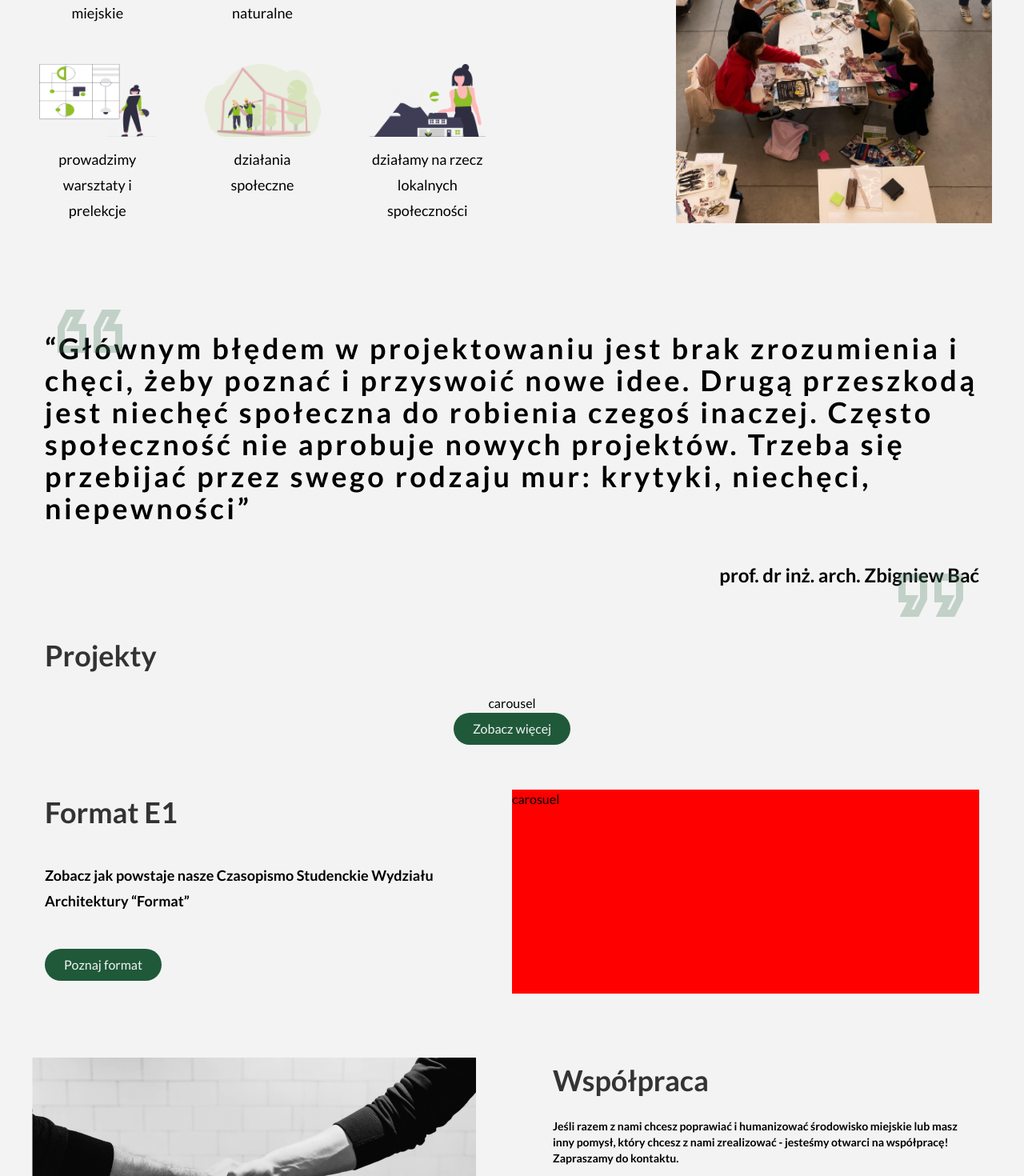
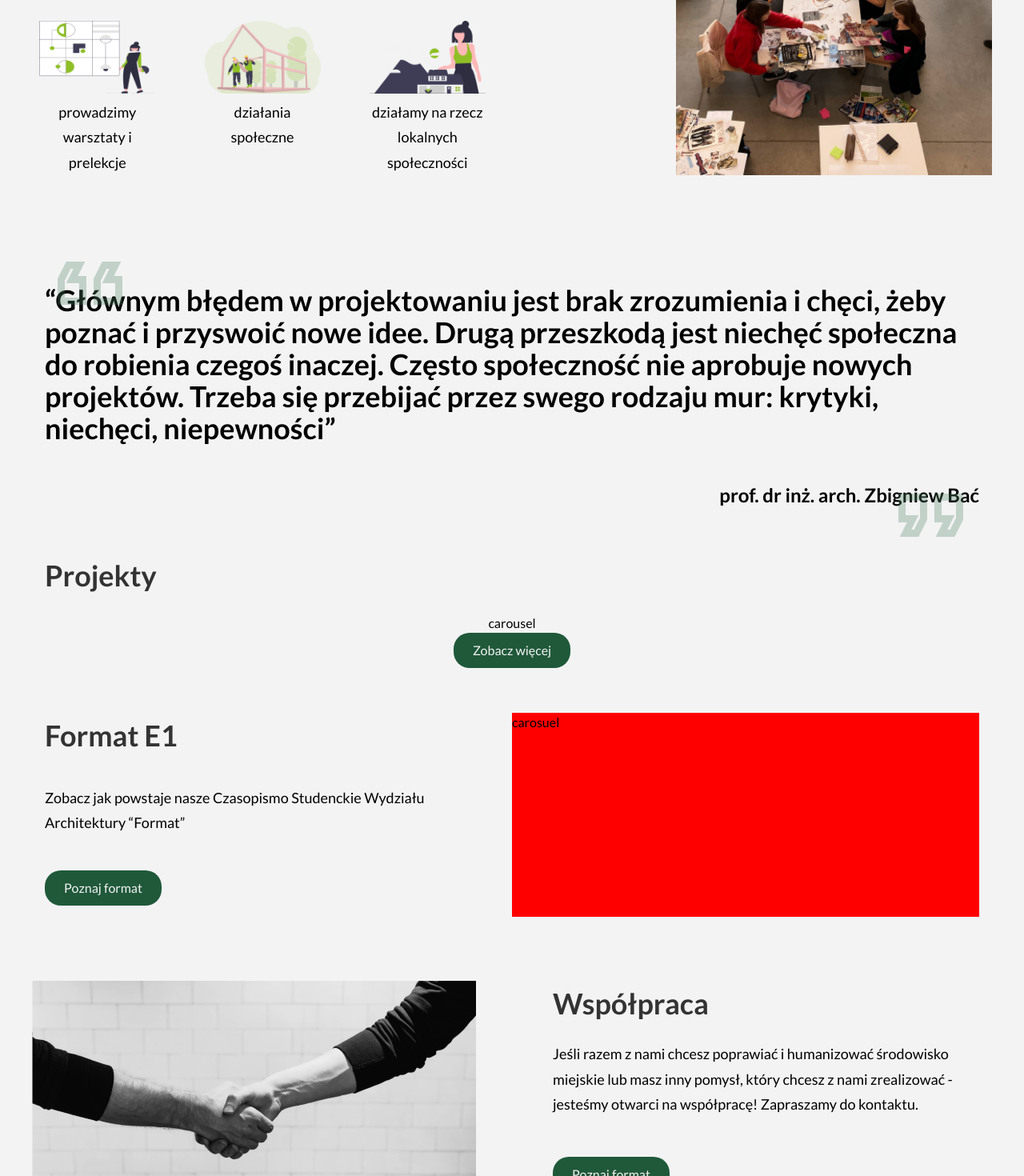
Before and after one commit to CodersCrew/hsm-website, a Next.js app: page / in a window 1280 px wide. Shown: the part 1320-2790 px from the top of the page at 80% size. Built offline with nearby package versions, Linux system fonts and the light colour scheme.

Commit message:
Home Page texts updated according to figma

```diff
--- a/src/components/Paragraph/Paragraph.tsx
+++ b/src/components/Paragraph/Paragraph.tsx
@@ -2,8 +2,12 @@ import { FC, PropsWithChildren } from 'react';
 
 import { ParagraphClasses, ParagraphProps } from './Paragraph.utils';
 
-export const Paragraph: FC<PropsWithChildren<ParagraphProps>> = ({ size, children }) => {
+export const Paragraph: FC<PropsWithChildren<ParagraphProps>> = ({ size, children, ...restProps }) => {
   const pClasses = ParagraphClasses[size];
 
-  return <p className={pClasses}>{children}</p>;
+  return (
+    <p {...restProps} className={`${pClasses}${restProps.className}` }>
+      {children}
+    </p>
+  );
 };
--- a/src/components/Paragraph/Paragraph.utils.ts
+++ b/src/components/Paragraph/Paragraph.utils.ts
@@ -7,7 +7,7 @@ type PSizeVariant = (typeof pSizes)[number];
 export type ParagraphProps = { size: PSizeVariant } & HTMLAttributes<HTMLParagraphElement>;
 
 export const ParagraphClasses: { [key in PSizeVariant]: string } = {
-  large: 'text-S_regular  leading-S_regular',
-  regular: 'text-M_regular  leading-M_regular',
-  small: 'text-L_regular  leading-L_regular',
+  large: 'text-L_regular font-normal  leading-L_regular',
+  regular: 'text-M_regular font-normal leading-M_regular',
+  small: 'text-S_regular font-normal leading-S_regular',
 };
--- a/src/containers/HomePage/FormatE1/FormatE1.tsx
+++ b/src/containers/HomePage/FormatE1/FormatE1.tsx
@@ -1,17 +1,21 @@
 import { Button } from '@/components';
+import { Paragraph } from '@/components/Paragraph/Paragraph';
 
 export const FormatE1 = () => (
   <section className="mx-auto my-14 max-w-[1200px]">
     <div className="mx-4 grid md:grid-cols-2 lg:mx-14 xl:mx-4">
-      <h2 className="self-start pb-5 text-[28px] font-semibold text-neutral/90 md:text-[36px]">Format E1</h2>
-      <p className="self-start text-base leading-8 md:col-start-1 lg:pr-20 lg:text-[18px]">
+      <h2 className="self-start pb-5 text-neutral/90">Format E1</h2>
+      <Paragraph size="large" className="self-start md:col-start-1 lg:pr-20 ">
         Zobacz jak powstaje nasze Czasopismo Studenckie Wydziału Architektury “Format”
-      </p>
+      </Paragraph>
       <div className="h-[255px]  bg-[red] md:order-1 md:col-start-2 md:row-span-2 md:row-start-1 md:row-end-4">
         carosuel
       </div>
       <div className="mt-7 place-self-center md:place-self-start">
-        <Button kind="primary">Poznaj format</Button>
+        <Button kind="primary">
+          {' '}
+          <Paragraph size="regular">Poznaj format</Paragraph>
+        </Button>
       </div>
     </div>
   </section>
--- a/src/containers/HomePage/Partnership/Partnership.tsx
+++ b/src/containers/HomePage/Partnership/Partnership.tsx
@@ -34,7 +34,7 @@ export const Partnership = () => (
     </div>
 
     <div className="mt-10 flex flex-col px-4 lg:px-14 xl:px-0">
-      <h2 className="mt-6 pb-5 text-[28px] font-semibold text-neutral/90 md:text-[36px]">Współpracowali z nami</h2>
+      <h2 className="mt-6 pb-5 text-neutral/90 ">Współpracowali z nami</h2>
       <div className="mb-10 flex justify-between">
         <Image src={Rectangle} width={64} height={64} alt="rectangle" />
         <Image src={Rectangle} width={64} height={64} alt="rectangle" />
--- a/src/containers/HomePage/Projects/Projects.tsx
+++ b/src/containers/HomePage/Projects/Projects.tsx
@@ -1,13 +1,14 @@
 import { Button } from '@/components';
+import { Paragraph } from '@/components/Paragraph/Paragraph';
 
 export const Projects = () => (
   <section className="mx-auto mt-14 max-w-[1200px]">
     <div className="mx-4 flex flex-col items-center justify-center lg:mx-14 xl:mx-4">
-      <h2 className="self-start pb-5 text-[28px] font-semibold text-neutral/90 md:text-[36px] ">Projekty</h2>
+      <h2 className="self-start pb-5  text-neutral/90 ">Projekty</h2>
       <div>carousel</div>
 
       <Button kind="primary" className="">
-        Zobacz więcej
+        <Paragraph size="regular">Zobacz więcej</Paragraph>
       </Button>
     </div>
   </section>
--- a/src/containers/HomePage/WhoWeAre/ImagesContainer.tsx
+++ b/src/containers/HomePage/WhoWeAre/ImagesContainer.tsx
@@ -1,4 +1,6 @@
 import Image, { StaticImageData } from 'next/image';
+
+import { Paragraph } from '@/components/Paragraph/Paragraph';
 
 type ImageContainerProps = {
   src: StaticImageData;
@@ -7,9 +9,11 @@ type ImageContainerProps = {
 };
 
 const ImagesContainer = ({ src, altSrc, content }: ImageContainerProps) => (
-  <div className="flex max-w-[145px] flex-col">
+  <div className="flex max-w-[145px] flex-col gap-2">
     <Image src={src} alt={altSrc} height={100} width={160} />
-    <p className="mt-3 text-center text-L_regular font-normal leading-L_regular">{content}</p>
+    <Paragraph size="large" className="mt-3 text-center">
+      {content}
+    </Paragraph>
   </div>
 );
 
--- a/src/containers/HomePage/WhoWeAre/WhoWeAre.tsx
+++ b/src/containers/HomePage/WhoWeAre/WhoWeAre.tsx
@@ -1,4 +1,6 @@
 import Image from 'next/image';
+
+import { Paragraph } from '@/components/Paragraph/Paragraph';
 
 import PeopleInOffice from '../../../common/assets/homePage/people-in-office.png';
 import Quotes from '../../../common/assets/homePage/quotes.png';
@@ -24,13 +26,13 @@ export const WhoWeAre = () => (
     <div className="mx-4 flex lg:mx-14 xl:mx-0">
       <div className="lg:pr-16 xl:pr-32">
         <div>
-          <h2 className="pb-5 text-[36px] text-neutral/90">Kim jesteśmy?</h2>
-          <p className="text-L_regular font-normal leading-L_regular tracking-wide ">
+          <h2 className="pb-5 text-neutral/90">Kim jesteśmy?</h2>
+          <Paragraph size="regular" className="tracking-wide ">
             Jesteśmy Kołem Naukowym działającym przy Wydziale Architektury Politechniki Wrocławskiej. Celem Koła jest
             sprowokowanie twórczej postawy w projektowaniu, badanie relacji człowiek-środowisko i korelacji
             natura-kultura. Propagujemy społeczne, zhumanizowane podejście do architektury i wszystkich dziedzin z nią
             związanych.
-          </p>
+          </Paragraph>
         </div>
 
         <div className=" mt-12 flex flex-wrap justify-center gap-y-12 gap-x-14 px-1 sm:justify-evenly md:max-w-xl">
@@ -56,12 +58,12 @@ export const WhoWeAre = () => (
         className="absolute -top-6 left-6 opacity-30  grayscale lg:left-8 lg:-top-5 lg:grayscale-0"
       />
 
-      <h2 className=" tracking-widest lg:text-4xl">
+      <h2 className="lg:text-4xl">
         “Głównym błędem w projektowaniu jest brak zrozumienia i chęci, żeby poznać i przyswoić nowe idee. Drugą
         przeszkodą jest niechęć społeczna do robienia czegoś inaczej. Często społeczność nie aprobuje nowych projektów.
         Trzeba się przebijać przez swego rodzaju mur: krytyki, niechęci, niepewności”
       </h2>
-      <h4 className="mt-10 self-end ">prof. dr inż. arch. Zbigniew Bać</h4>
+      <h4 className="mt-10 self-end">prof. dr inż. arch. Zbigniew Bać</h4>
       <Image
         src={Quotes}
         width={81}
```
